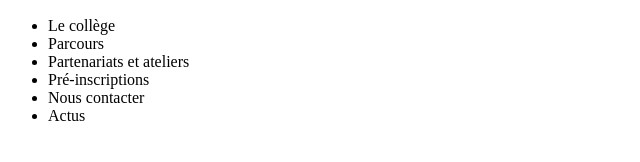
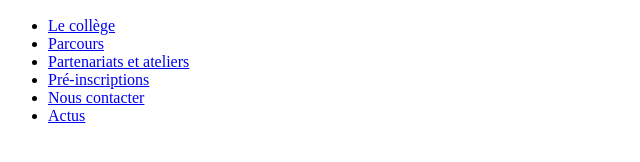
Before and after one commit to Pazy0g/Coll-ge-Sacr--coeur, a plain HTML site: page index.html in a window 1280 px wide. Shown: the part 116-278 px from the top of the page, without its empty margins (0-640 px from the left). Drawn offline with Linux system fonts and the light colour scheme.

Commit message:
Added link to the menu

```diff
--- a/index.html
+++ b/index.html
@@ -25,12 +25,12 @@
         <img src="images/Logo-college.png" alt="logo Sacré-Coeur">
 
         <ul>
-            <li>Le collège</li>
-            <li>Parcours</li>
-            <li>Partenariats et ateliers</li>
-            <li>Pré-inscriptions</li>
-            <li>Nous contacter</li>
-            <li>Actus</li>
+            <li><a href="#">Le collège</a></li>
+            <li><a href="#">Parcours</a></li>
+            <li><a href="#">Partenariats et ateliers</a></li>
+            <li><a href="#">Pré-inscriptions</a></li>
+            <li><a href="#">Nous contacter</a></li>
+            <li><a href="#">Actus</a></li>
         </ul>
 
 
```
